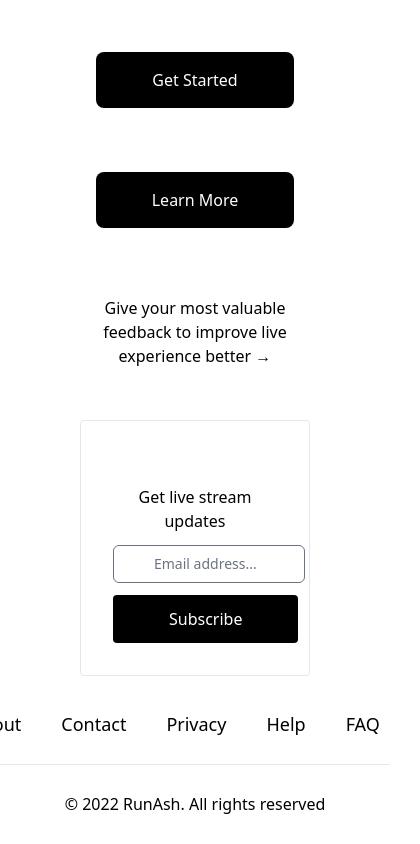
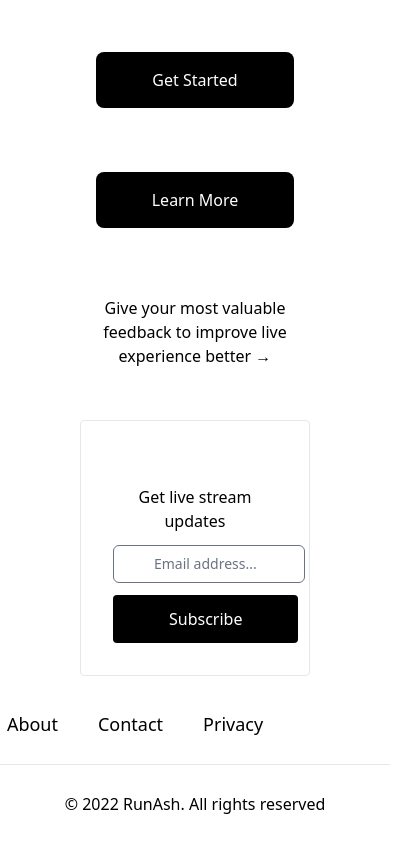
Before and after one commit to Vaibhavmurmu/nextjs13, a Next.js app: page / in a window 390 px wide. Shown: the part 4742-5586 px from the top of the page, 420 px wide, since content can reach past the window. Built offline with nearby package versions, Linux system fonts and the light colour scheme.

Commit message:
committed

```diff
--- a/components/Footer.js
+++ b/components/Footer.js
@@ -23,12 +23,12 @@ export default function Footer() {
                 </li>
                 <li className="mr-10">
                     <Link href="/help">
-                        <a className="text-lg font-n">Help</a>
+                        <a className="text-lg font-n hidden md:flex">Help</a>
                     </Link>
                 </li>
                 <li className="mr-10">
                     <Link href="/faq">
-                        <a className="text-lg hide font-n">FAQ</a>
+                        <a className="text-lg hidden md:flex font-n">FAQ</a>
                     </Link>
                 </li>
             </ul>
--- a/components/Navbar.js
+++ b/components/Navbar.js
@@ -4,7 +4,7 @@ import { Bars2Icon, XMarkIcon} from '@heroicons/react/24/solid'
 export default function Navbar() {
     return (
         <main className="flex w-full flex-1 flex-col items-center justify-center px-21 text-center sm:w-full">
-        <div className=" mt-6 max-w-10xl flex-wrap items-center justify-around sm:w-full fixed flex-row bg-natural-50 backdrop-blur-sm shadow-sm opecity-25 blur-none h-8 px-20 py-16 hidden md:flex sm:w-full ">
+        <div className=" mt-6 max-w-10xl flex-wrap items-center justify-around sm:w-full fixed flex-row bg-natural-50 backdrop-blur-sm shadow-sm opecity-25 blur-none h-8 px-20 py-16 hidden md:flex ">
         <div className="flex flex-row items-left">
             <h1 className="text-3xl font- p-4 mr-0">RunAsh</h1>
         </div>
```
